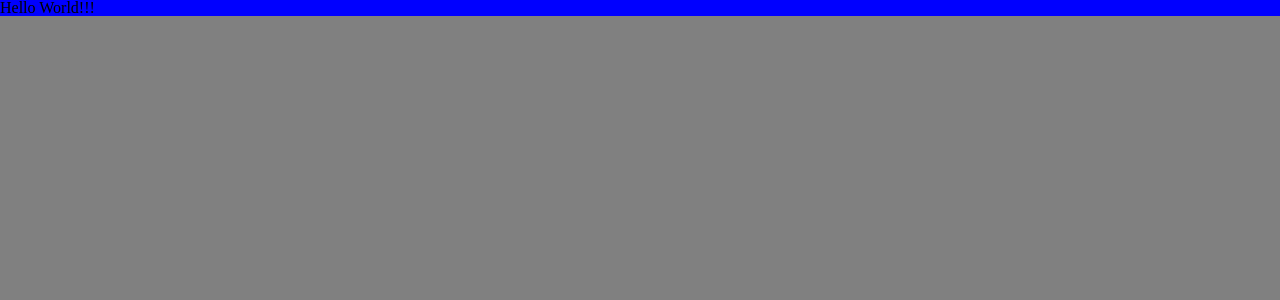
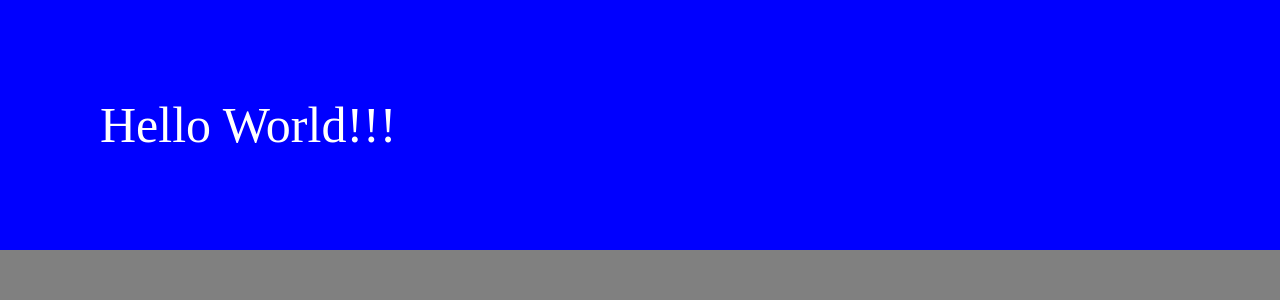
Before and after one commit to israelramosm/fullstackjs-express-react, a React app: page / in a window 1280 px wide. Shown: the top 300 px of the page. Built offline with nearby package versions, Linux system fonts and the light colour scheme.

Commit message:
see better Hello World

```diff
--- a/src/client/styles/index.scss
+++ b/src/client/styles/index.scss
@@ -2,6 +2,9 @@ body {
     background-color: gray;
 
     div {
-        background-color: blue
+        background-color: blue;
+        padding: 50px;
+        font-size: 50px;
+        color: white;
     }
 }
```
